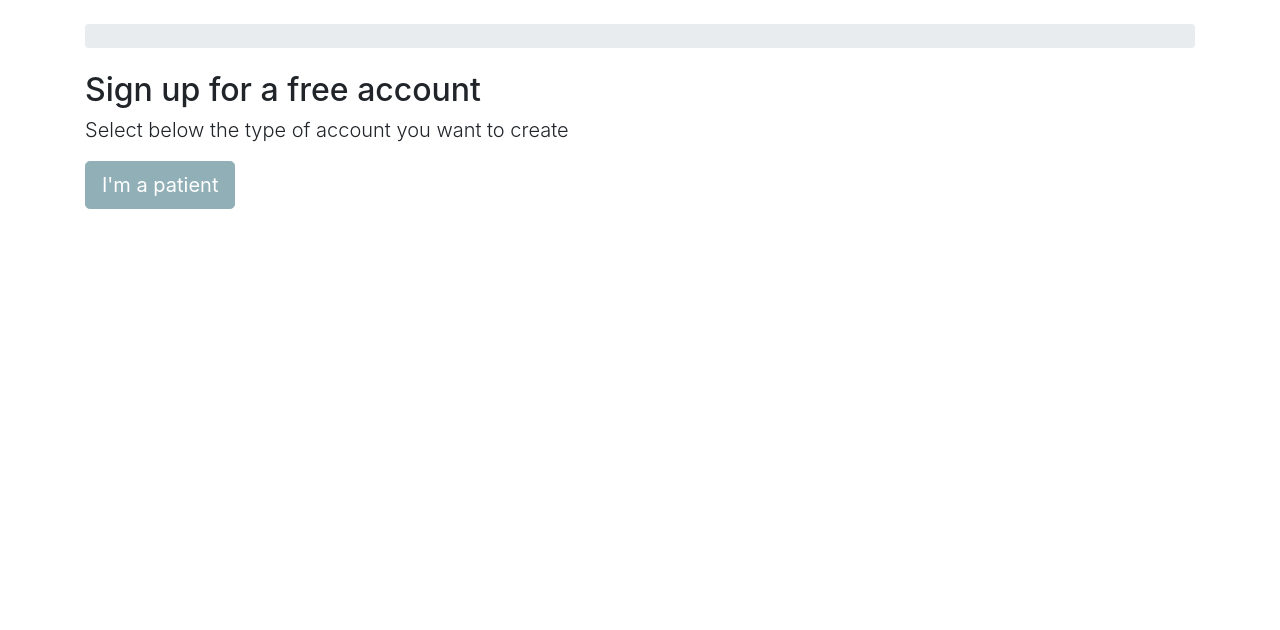
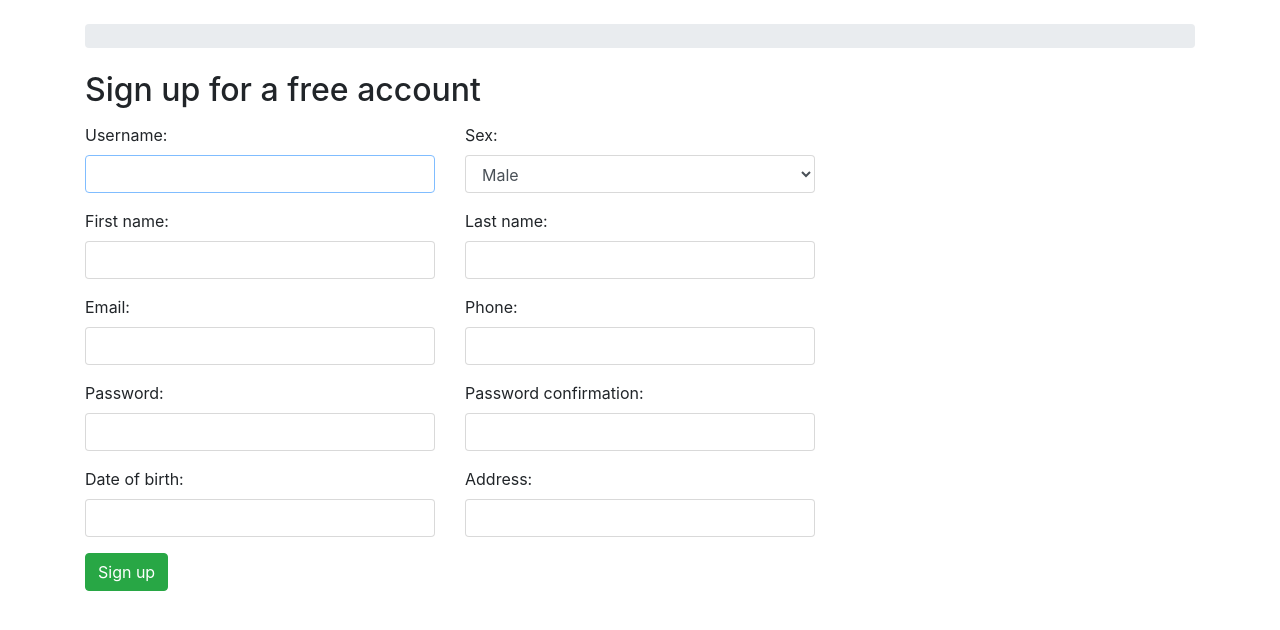
Before and after one commit to HoangJerry/bookingDoctor, a Django app: a page that uses bookingDoctor/templates/signup.html in a window 1280 px wide. Shown: the part 56-686 px from the top of the page. Run offline with Django 3.2, Linux system fonts and the light colour scheme; some libraries are stand-ins or nearby versions; some web fonts are replaced.

Commit message:
add signup page

```diff
--- a/api/models.py
+++ b/api/models.py
@@ -37,10 +37,15 @@ class UserBase(AbstractUser):
 
 class Patient(models.Model):
     user = models.OneToOneField(UserBase, on_delete=models.CASCADE)
-    dob = models.IntegerField(_('DOB'), null=True, blank=True)
+    dob = models.DateField(_('DOB'), null=True, blank=True)
 
     def __unicode__(self):
         return self.user.full_name
+
+# @receiver(post_save, sender=UserBase)
+# def create_patient(sender, instance, created, **kwargs):
+#     if created and instance.role==UserBase.PATIENT:
+#         Patient.objects.create(user=instance)
 
 class Doctor(models.Model):
     user = models.OneToOneField(UserBase, on_delete=models.CASCADE)
--- /dev/null
+++ b/bookingDoctor/form.py
@@ -0,0 +1,13 @@
+from django.contrib.auth.forms import UserCreationForm
+from api.models import *
+from django import forms
+
+class SignUpForm(UserCreationForm):
+    first_name = forms.CharField(max_length=30, required=True, help_text='Optional.')
+    last_name = forms.CharField(max_length=30, required=True, help_text='Optional.')
+    email = forms.EmailField(max_length=254)
+    dob = forms.DateField(required=True )
+
+    class Meta:
+        model = UserBase
+        fields = ('username', 'first_name', 'last_name', 'email', 'password1', 'password2', 'phone', 'address', 'sex', 'role' )
--- a/bookingDoctor/templates/signup.html
+++ b/bookingDoctor/templates/signup.html
@@ -1,9 +1,72 @@
 {% extends 'base.html' %}
+{% block content %}
+	<h2>Sign up for a free account</h2>
+	<!-- <p class="lead">Select below the type of account you want to create</p> -->
+	<!-- <a href="{% url 'signup' %}" class="btn btn-patient btn-lg" role="button">I'm a patient</a> -->
+	<!-- <a href="{% url 'signup' %}" class="btn btn-doctor btn-lg" role="button">I'm a doctor</a> -->
 
-{% block content %}
-  <h2>Sign up for a free account</h2>
-  <p class="lead">Select below the type of account you want to create</p>
-  <a href="{% url 'signup' %}" class="btn btn-patient btn-lg" role="button">I'm a patient</a>
-  <!-- <a href="{% url 'signup' %}" class="btn btn-doctor btn-lg" role="button">I'm a doctor</a> -->
+	<form method="post">
+		{% csrf_token %}
+			<p style="color: red">{{ signup_form.errors }}</p>
+		<div class="row">
+			<div class="col-lg-4">
+				<div class="form-group">
+					<label for="id_username">Username:</label><br>
+					<input type="text" name="username" class="form-control" autofocus required id="id_username" maxlength="150" />
+				</div>
 
+				<div class="form-group">
+					<label for="id_first_name">First name:</label><br>
+					<input type="text" name="first_name" class="form-control" required id="id_first_name" maxlength="30" />
+				</div>
+
+
+
+				<div class="form-group">
+					<label for="id_email">Email:</label><br>
+					<input type="email" name="email" class="form-control" required id="id_email" maxlength="254" />
+				</div>
+
+				<div class="form-group">
+					<label for="id_password1">Password:</label><br>
+					<input type="password" name="password1" class="form-control" required id="id_password1" />
+				</div>
+				<div class="form-group">
+					<label for="id_dob">Date of birth:</label><br>
+					<input type="text" name="dob" required class="form-control" id="id_dob" />
+				</div>
+			</div>
+			<div class="col-lg-4">
+				<div class="form-group">
+					<label for="id_sex">Sex:</label><br>
+					<select name="sex" id="id_sex" class="form-control">
+						<option value="0">Female</option>
+						<option value="1" selected>Male</option>
+						<option value="2">Both</option>
+					</select>
+				</div>
+				<div class="form-group">
+					<label for="id_last_name">Last name:</label><br>
+					<input type="text" name="last_name" class="form-control" required id="id_last_name" maxlength="30" />
+				</div>
+				<div class="form-group">
+					<label for="id_phone">Phone:</label><br>
+					<input type="text" name="phone" class="form-control" id="id_phone" maxlength="250" />
+				</div>
+				<div class="form-group">
+					<label for="id_password2">Password confirmation:</label><br>
+					<input type="password" name="password2" class="form-control" required id="id_password2" />
+				</div>
+				<div class="form-group">
+					<label for="id_address">Address:</label><br>
+					<input type="text" name="address" id="id_address" class="form-control" maxlength="250" />
+				</div>
+			</div>
+		</div>
+			<select name="role" id="id_role" style="display: none;">
+			  <option value="1" selected="selected" >Patient</option>
+			  <option value="2">Doctor</option>
+			</select>
+		<button type="submit" class="btn btn-success">Sign up</button>
+	</form>
 {% endblock %}
--- a/bookingDoctor/views.py
+++ b/bookingDoctor/views.py
@@ -1,11 +1,34 @@
 # -*- coding: utf-8 -*-
 from __future__ import unicode_literals
 
-from django.shortcuts import render
+from django.shortcuts import render, redirect
+from form import *
+from django.contrib.auth import authenticate, login
 
 # Create your views here.
+
+
 def home(request):
     return render(request, 'home.html')
 
+
 def signup(request):
-    return render(request, 'signup.html')
+    if request.method == 'POST':
+
+        signup_form = SignUpForm(request.POST)
+
+        if signup_form.is_valid():
+            signup_form.save()
+            patient = Patient.objects.create(user=signup_form.instance, dob=signup_form.cleaned_data.get('dob'))
+            username = signup_form.cleaned_data.get('username')
+            password1 = signup_form.cleaned_data.get('password1')
+            user = authenticate(request, username=username, password=password1)
+
+            if user is not None:
+				login(request, user)
+				return redirect('home')
+        return render(request, 'signup.html', {'signup_form': signup_form})
+
+    else:
+        signup_form = SignUpForm()
+    return render(request, 'signup.html', {'signup_form': signup_form})
```
Also changed, not shown: api/migrations/0001_initial.py, 2 other files.
